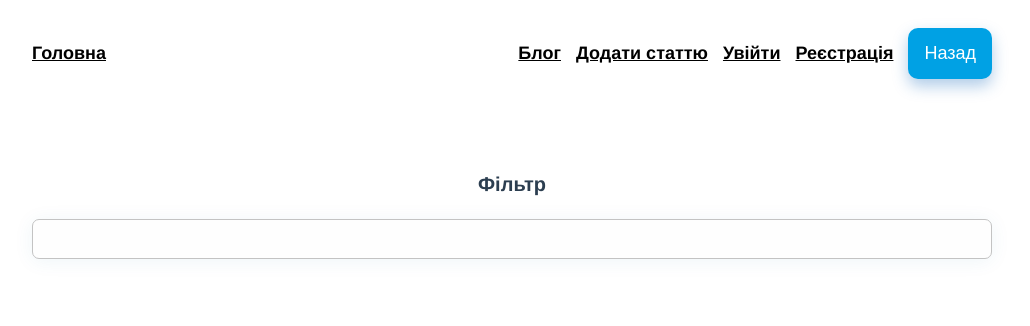
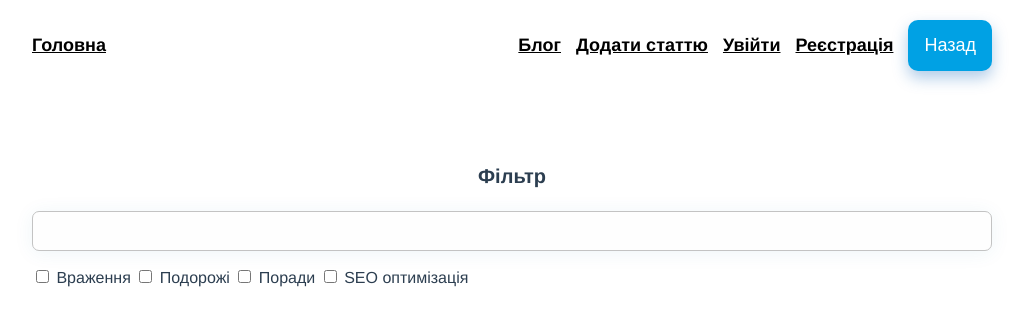
Before and after one commit to vitalifilipchuk/vue2-vuex-blog, a Vue app: page /blog in a window 1280 px wide. Shown: the top 326 px of the page, without its empty margins (128-1158 px from the left). Built offline with nearby package versions, Linux system fonts and the light colour scheme.

Commit message:
implemented search by tags, search by both tags and post name, implemented different layouts for routes

```diff
--- a/src/App.vue
+++ b/src/App.vue
@@ -1,9 +1,11 @@
 <template>
   <div id="app">
-    <Header />
-    <div class="page__content">
-      <router-view />
-    </div>
+    <component :is="layout">
+      <Header />
+      <div class="page__content">
+        <router-view />
+      </div>
+    </component>
   </div>
 </template>
 
@@ -20,13 +22,16 @@ export default {
   components: {
     Header
   },
-
   data() {
     return {
 
     }
   },
-
+  computed: {
+    layout() {
+      return this.$route.meta.layout || 'default-layout'
+    }
+  },
   mounted() {
     this.getAllUsers()
     this.fetchLoggedUser()
@@ -44,6 +49,10 @@ export default {
   -webkit-font-smoothing: antialiased;
   -moz-osx-font-smoothing: grayscale;
   color: #2c3e50;
+}
+
+body {
+  margin: 0;
 }
 
 * {
--- a/src/components/blog/blogFilter.vue
+++ b/src/components/blog/blogFilter.vue
@@ -7,6 +7,19 @@
             class="filter__input"
             @input="searchByName"
         >
+        <div class="filter__tags">
+            <label
+                v-for="option in tagOptions"
+            >
+                <input
+                    type="checkbox"
+                    :value="option.value"
+                    v-model="selectedTags"
+                    @change="searchByTags"
+                >
+                {{ option.text }}
+            </label>
+        </div>
     </div>
 </template>
 
@@ -17,6 +30,7 @@ export default {
         return {
             searchField: '',
             tagOptions: [],
+            selectedTags: []
         }
     },
     created() {
@@ -27,12 +41,20 @@ export default {
             let newQuery = {...this.$route.query, searchName: this.searchField}
             this.$router.replace({path: this.$route.path, query: newQuery})
             this.$emit('triggerSearch')
+        },
+        searchByTags() {
+            let newQuery = {...this.$route.query, searchTags: this.selectedTags.join(',')}
+            this.$router.replace({path: this.$route.path, query: newQuery})
+            this.$emit('triggerSearch')
         }
     }
 }
 </script>
 
 <style>
+    .filter {
+        margin-bottom: 20px;
+    }
     .filter__input {
         width: 100%;
         background: #fefefe;
--- a/src/components/blog/postsList.vue
+++ b/src/components/blog/postsList.vue
@@ -53,10 +53,24 @@ export default {
     },
     methods: {
         paginatePosts(pageNum) {
-            let postsByName = []
-            if (this.$route.query.searchName) {
-                this.posts = this.$route.query.searchName.length > 2 ? this.$store.getters['posts/postsByName'](this.$route.query.searchName) : this.$store.getters['posts/postsList']
+            let filteredResults = []
+            if (this.$route.query.searchName && (this.$route.query.searchName.length > 2)) {
+                let postsByName = this.$store.getters['posts/postsByName'](this.$route.query.searchName)
+                if (postsByName.length) filteredResults.push(postsByName)
             }
+            if (this.$route.query.searchTags) {
+                let searchTagsArray = this.$route.query.searchTags.split(',')
+                let postsByTags = this.$store.getters['posts/postsByTags'](searchTagsArray)
+                if (postsByTags.length) filteredResults.push(postsByTags)
+            }
+
+            if (filteredResults.length) {
+                this.posts = filteredResults.length > 1 ? filteredResults.reduce((a, b) => a.filter(c => b.includes(c))) : filteredResults[0]
+            }
+            else {
+                this.posts = this.$store.getters['posts/postsList']
+            }
+
             let queryPage = this.$route.query.page ? this.$route.query.page : '1'
             if (pageNum && (pageNum != queryPage)) {
                 let newQuery = {...this.$route.query, page: pageNum}
--- /dev/null
+++ b/src/layouts/AuthLayout.vue
@@ -0,0 +1,17 @@
+<template>
+    <div class="auth-wrapper">
+        <slot />
+    </div>
+</template>
+
+<script>
+export default {
+
+}
+</script>
+
+<style scoped>
+.auth-wrapper {
+    background-color: 	#FAEBD7;
+}
+</style>
--- /dev/null
+++ b/src/layouts/DefaultLayout.vue
@@ -0,0 +1,11 @@
+<template>
+    <div class="default-wrapper">
+        <slot />
+    </div>
+</template>
+
+<script>
+export default {
+    name: 'DefaultLayout'
+}
+</script>
--- a/src/main.js
+++ b/src/main.js
@@ -2,6 +2,12 @@ import Vue from 'vue'
 import App from './App.vue'
 import store from './store'
 import router from './router'
+
+import DefaultLayout from './layouts/DefaultLayout.vue'
+import AuthLayout from './layouts/AuthLayout.vue'
+
+Vue.component('default-layout', DefaultLayout)
+Vue.component('auth-layout', AuthLayout)
 
 Vue.config.productionTip = false
 
--- a/src/router/index.js
+++ b/src/router/index.js
@@ -18,7 +18,10 @@ const routes = [
   {
     path: '/login',
     name: 'Login',
-    component: () => import('../views/Login.vue')
+    component: () => import('../views/Login.vue'),
+    meta: {
+      layout: 'auth-layout'
+    }
   },
   {
     path: '/registration',
--- a/src/store/index.js
+++ b/src/store/index.js
@@ -11,10 +11,17 @@ const store = new Vuex.Store({
         posts
     },
     state: {
+        layout: 'default-layout'
+    },
+    mutations: {
+        setLayout(state, payload) {
+            state.layout = payload
+        }
     },
     getters: {
-    },
-    mutations: {
+        layout(state) {
+            return state.layout
+        }
     }
 })
 
--- a/src/store/modules/posts.js
+++ b/src/store/modules/posts.js
@@ -44,6 +44,11 @@ const getters = {
     postsByName: (state) => (searchQuery) => {
         return state.posts.filter(post => {
             return (post.title.toLowerCase().indexOf(searchQuery.toLowerCase()) !== -1)
+        })
+    },
+    postsByTags: (state) => (tags) => {
+        return state.posts.filter(post => {
+            return post.tags.some(postTag => tags.indexOf(postTag) !== -1)
         })
     },
     getTagOptions: (state) => {
```
